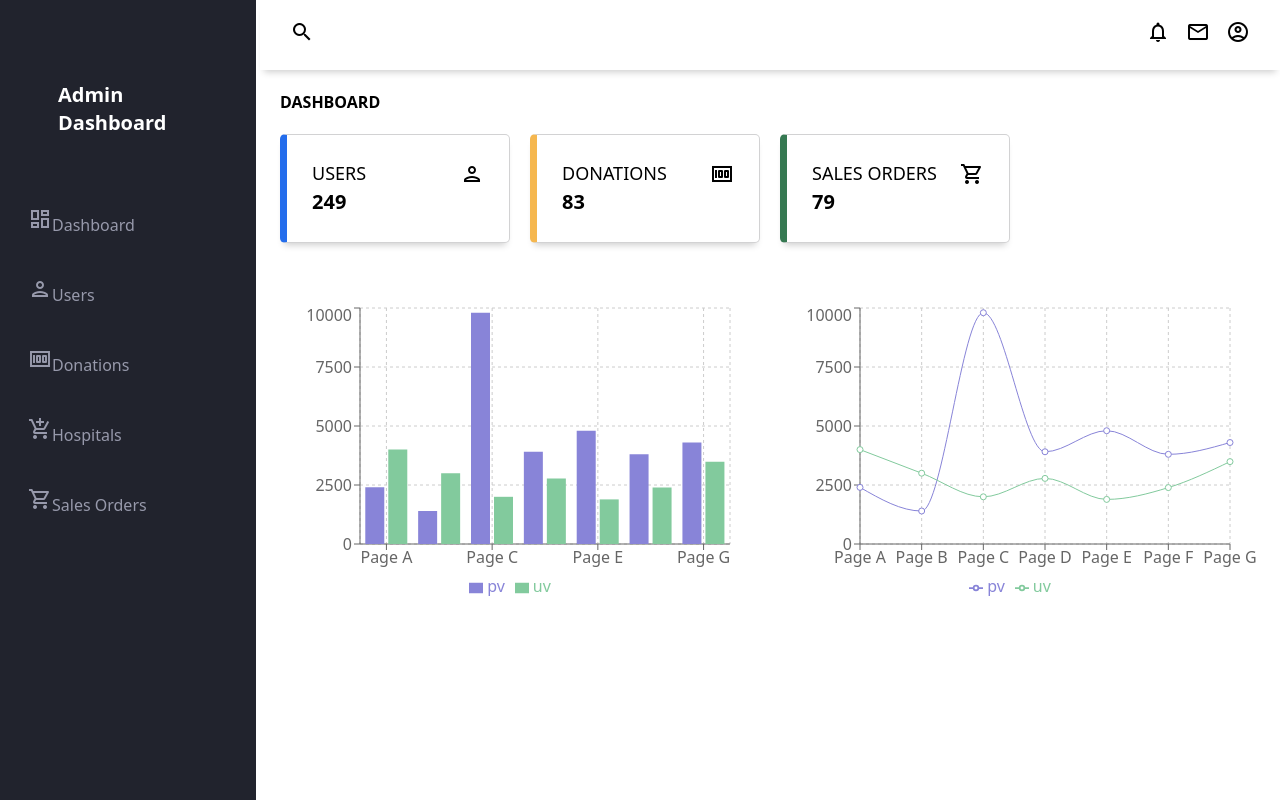
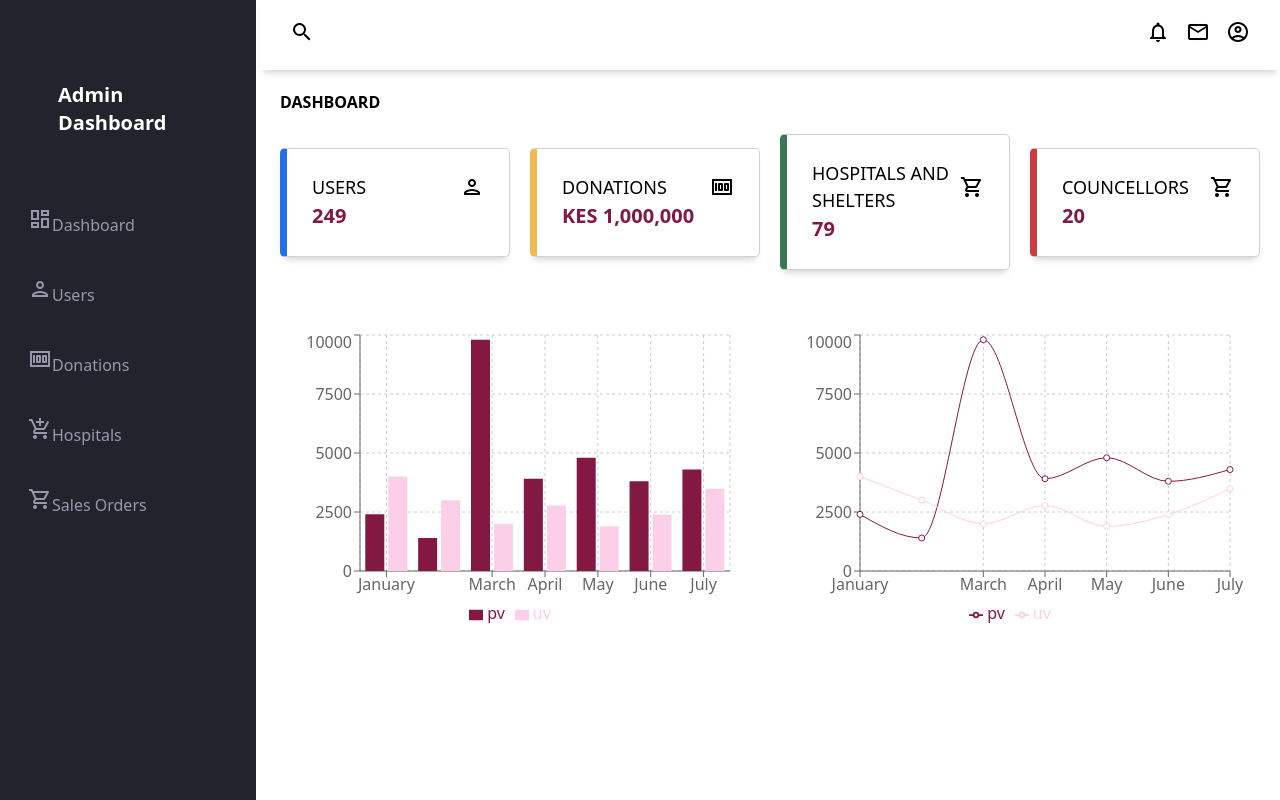
Before and after one commit to changach-3000/empowerher, a React (Create React App) app: page /dashboard in a window 1280 px wide. Built offline with nearby package versions, Linux system fonts and the light colour scheme; no server answers.

Commit message:
edit the cards and chart colors

```diff
--- a/src/admin/Main.jsx
+++ b/src/admin/Main.jsx
@@ -7,43 +7,43 @@ function Main() {
 
   const data = [
     {
-      name: 'Page A',
+      name: 'January',
       uv: 4000,
       pv: 2400,
       amt: 2400,
     },
     {
-      name: 'Page B',
+      name: 'February',
       uv: 3000,
       pv: 1398,
       amt: 2210,
     },
     {
-      name: 'Page C',
+      name: 'March',
       uv: 2000,
       pv: 9800,
       amt: 2290,
     },
     {
-      name: 'Page D',
+      name: 'April',
       uv: 2780,
       pv: 3908,
       amt: 2000,
     },
     {
-      name: 'Page E',
+      name: 'May',
       uv: 1890,
       pv: 4800,
       amt: 2181,
     },
     {
-      name: 'Page F',
+      name: 'June',
       uv: 2390,
       pv: 3800,
       amt: 2500,
     },
     {
-      name: 'Page G',
+      name: 'July',
       uv: 3490,
       pv: 4300,
       amt: 2100,
@@ -92,7 +92,7 @@ function Main() {
 
       {/* Main */}
      {/* Main */}
-     <main className="main-container">
+     <main className="main-container py-5">
           <div className="main-title">
             <p className="font-bold">DASHBOARD</p>
           </div>
@@ -102,21 +102,28 @@ function Main() {
               <p className="text-primary">USERS</p>
               <span className="material-icons-outlined text-blue">person</span>
             </div>
-            <span className="text-primary font-bold">249</span>
+            <span className="text-pink-900 font-bold ">249</span>
           </div>
           <div className="card">
             <div className="card-inner">
               <p className="text-primary">DONATIONS</p>
               <span className="material-icons-outlined text-orange">money</span>
             </div>
-            <span className="text-primary font-bold">83</span>
+            <span className="text-pink-900 font-bold">KES 1,000,000</span>
           </div>
           <div className="card">
             <div className="card-inner">
-              <p className="text-primary">SALES ORDERS</p>
+              <p className="text-primary">HOSPITALS AND SHELTERS</p>
               <span className="material-icons-outlined text-green">shopping_cart</span>
             </div>
-            <span className="text-primary font-bold">79</span>
+            <span className="text-pink-900 font-bold">79</span>
+          </div>
+          <div className="card">
+            <div className="card-inner">
+              <p className="text-primary">COUNCELLORS</p>
+              <span className="material-icons-outlined text-green">shopping_cart</span>
+            </div>
+            <span className="text-pink-900 font-bold">20</span>
           </div>
         </div>
 
@@ -138,8 +145,8 @@ function Main() {
                 <YAxis />
                 <Tooltip />
                 <Legend />
-                <Bar dataKey="pv" fill="#8884d8" />
-                <Bar dataKey="uv" fill="#82ca9d" />
+                <Bar dataKey="pv" fill="#831843" />
+                <Bar dataKey="uv" fill="#fbcfe8" />
                 </BarChart>
             </ResponsiveContainer>
 
@@ -160,8 +167,8 @@ function Main() {
                 <YAxis />
                 <Tooltip />
                 <Legend />
-                <Line type="monotone" dataKey="pv" stroke="#8884d8" activeDot={{ r: 8 }} />
-                <Line type="monotone" dataKey="uv" stroke="#82ca9d" />
+                <Line type="monotone" dataKey="pv" stroke="#831843" activeDot={{ r: 8 }} />
+                <Line type="monotone" dataKey="uv" stroke="#fbcfe8" />
                 </LineChart>
             </ResponsiveContainer>
 
```
